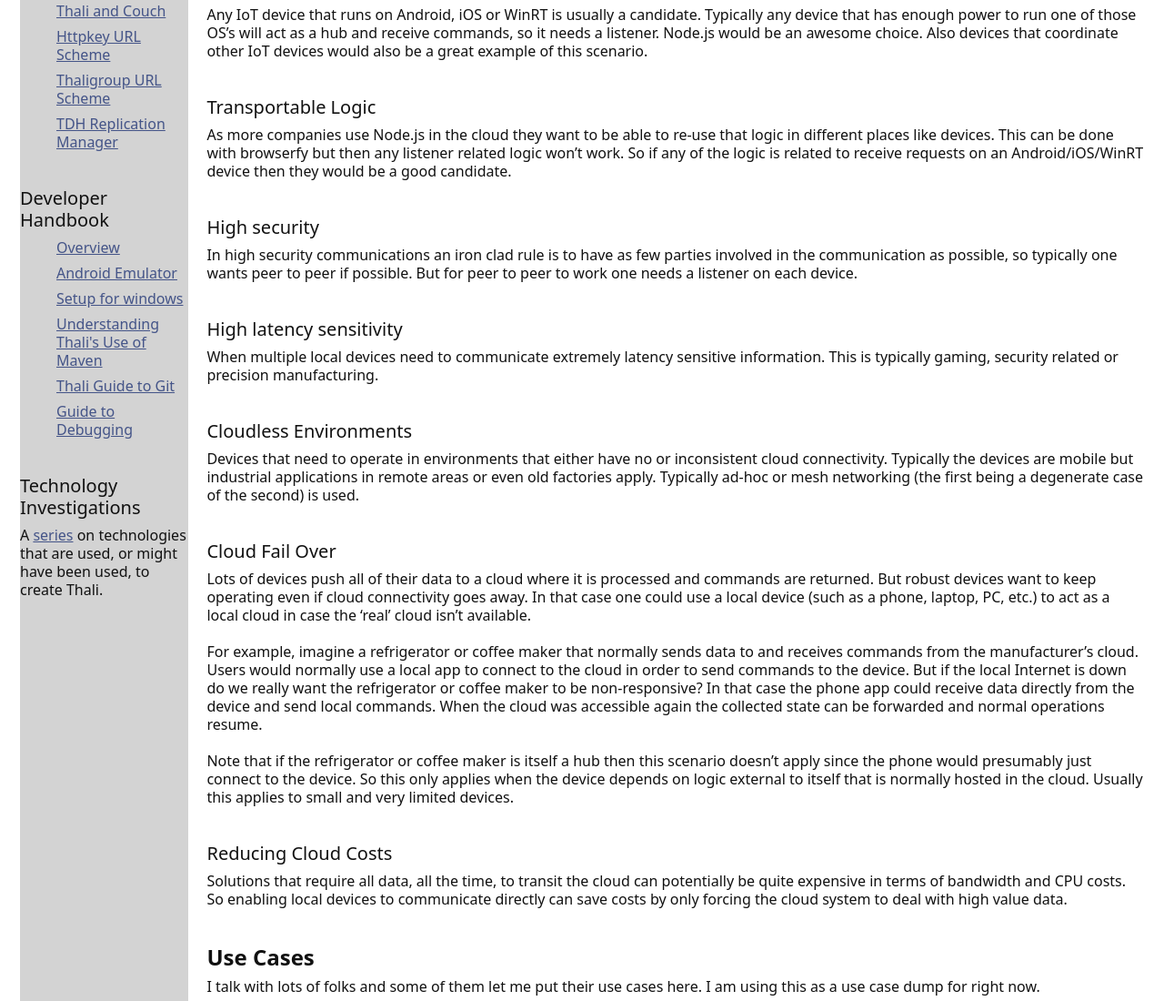
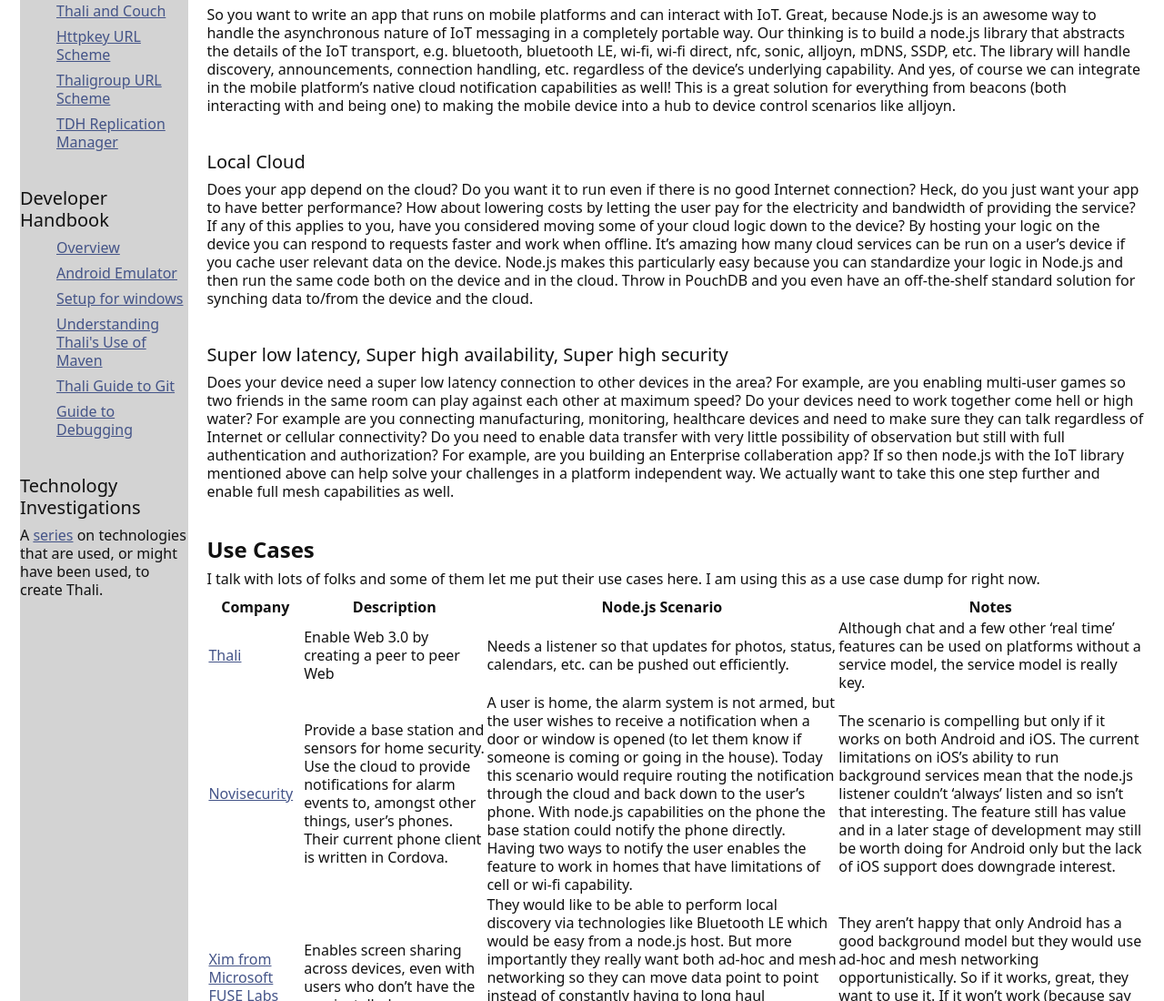
Before and after one commit to thaliproject/thali, a Jekyll site: the page built from nodeondevices.md, in a window 1280 px wide and 1400 px high. Shown: the part 300-1400 px from the top of the window at 91% size. Built offline with Jekyll 4.4.1, drawn with Linux system fonts in a browser that asks for light colours; Markdown is read by kramdown in place of the engine named in the settings; some of the changed text lies outside the part shown; grey boxes are pictures that could not be loaded.

Commit message:
Update nodeondevices.md

```diff
--- a/nodeondevices.md
+++ b/nodeondevices.md
@@ -6,30 +6,14 @@
 # Scenarios for Node.js on Android, iOS and WinRT
 I have a number of ideas ranging from [packaged apps](http://www.goland.org/html6packagedapps/) to running Thali on Node.js that require Node.js to be available on Android, iOS and WinRT. The purpose of this page is to capture scenarios that other people have for wanting node.js on Android, iOS and WinRT. Below I capture some archtypal scenarios. But what I personally need are specific customers (open source, government, companies, etc.) and their specific requirements that result in them needing Node.js on Android, iOS and WinRT.
 
-## Device Hubs
-Any IoT device that runs on Android, iOS or WinRT is usually a candidate. Typically any device that has enough power to run one of those OS's will act as a hub and receive commands, so it needs a listener. Node.js would be an awesome choice. Also devices that coordinate other IoT devices would also be a great example of this scenario.
+## Internet Of Things (IoT)
+So you want to write an app that runs on mobile platforms and can interact with IoT. Great, because Node.js is an awesome way to handle the asynchronous nature of IoT messaging in a completely portable way. Our thinking is to build a node.js library that abstracts the details of the IoT transport, e.g. bluetooth, bluetooth LE, wi-fi, wi-fi direct, nfc, sonic, alljoyn, mDNS, SSDP, etc. The library will handle discovery, announcements, connection handling, etc. regardless of the device's underlying capability. And yes, of course we can integrate in the mobile platform's native cloud notification capabilities as well! This is a great solution for everything from beacons (both interacting with and being one) to making the mobile device into a hub to device control scenarios like alljoyn.
 
-## Transportable Logic
-As more companies use Node.js in the cloud they want to be able to re-use that logic in different places like devices. This can be done with browserfy but then any listener related logic won't work. So if any of the logic is related to receive requests on an Android/iOS/WinRT device then they would be a good candidate.
+## Local Cloud
+Does your app depend on the cloud? Do you want it to run even if there is no good Internet connection? Heck, do you just want your app to have better performance? How about lowering costs by letting the user pay for the electricity and bandwidth of providing the service? If any of this applies to you, have you considered moving some of your cloud logic down to the device? By hosting your logic on the device you can respond to requests faster and work when offline. It's amazing how many cloud services can be run on a user's device if you cache user relevant data on the device. Node.js makes this particularly easy because you can standardize your logic in Node.js and then run the same code both on the device and in the cloud. Throw in PouchDB and you even have an off-the-shelf standard solution for synching data to/from the device and the cloud.
 
-## High security
-In high security communications an iron clad rule is to have as few parties involved in the communication as possible, so typically one wants peer to peer if possible. But for peer to peer to work one needs a listener on each device.
-
-## High latency sensitivity
-When multiple local devices need to communicate extremely latency sensitive information. This is typically gaming, security related or precision manufacturing.
-
-## Cloudless Environments
-Devices that need to operate in environments that either have no or inconsistent cloud connectivity. Typically the devices are mobile but industrial applications in remote areas or even old factories apply. Typically ad-hoc or mesh networking (the first being a degenerate case of the second) is used.
-
-## Cloud Fail Over
-Lots of devices push all of their data to a cloud where it is processed and commands are returned. But robust devices want to keep operating even if cloud connectivity goes away. In that case one could use a local device (such as a phone, laptop, PC, etc.) to act as a local cloud in case the 'real' cloud isn't available.
-
-For example, imagine a refrigerator or coffee maker that normally sends data to and receives commands from the manufacturer's cloud. Users would normally use a local app to connect to the cloud in order to send commands to the device. But if the local Internet is down do we really want the refrigerator or coffee maker to be non-responsive? In that case the phone app could receive data directly from the device and send local commands. When the cloud was accessible again the collected state can be forwarded and normal operations resume.
-
-Note that if the refrigerator or coffee maker is itself a hub then this scenario doesn't apply since the phone would presumably just connect to the device. So this only applies when the device depends on logic external to itself that is normally hosted in the cloud. Usually this applies to small and very limited devices.
-
-## Reducing Cloud Costs
-Solutions that require all data, all the time, to transit the cloud can potentially be quite expensive in terms of bandwidth and CPU costs. So enabling local devices to communicate directly can save costs by only forcing the cloud system to deal with high value data.
+## Super low latency, Super high availability, Super high security
+Does your device need a super low latency connection to other devices in the area? For example, are you enabling multi-user games so two friends in the same room can play against each other at maximum speed? Do your devices need to work together come hell or high water? For example are you connecting manufacturing, monitoring, healthcare devices and need to make sure they can talk regardless of Internet or cellular connectivity? Do you need to enable data transfer with very little possibility of observation but still with full authentication and authorization? For example, are you building an Enterprise collaberation app? If so then node.js with the IoT library mentioned above can help solve your challenges in a platform independent way. We actually want to take this one step further and enable full mesh capabilities as well.
 
 # Use Cases
 I talk with lots of folks and some of them let me put their use cases here. I am using this as a use case dump for right now.
```
